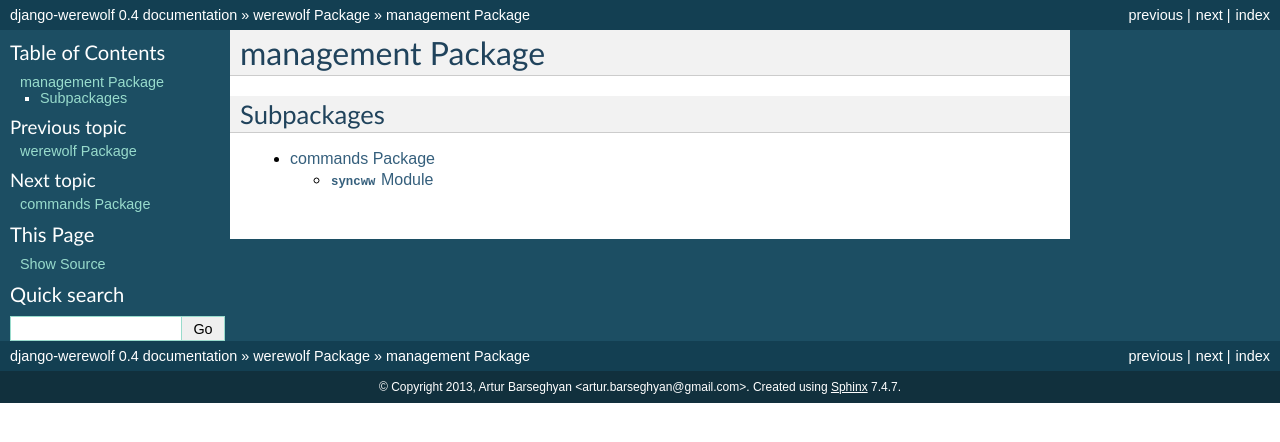
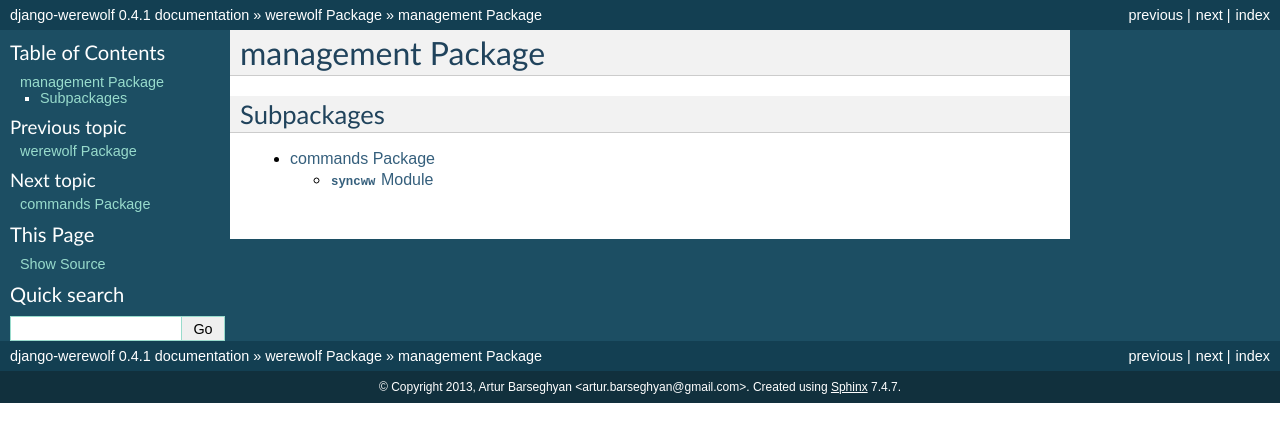
Before and after one commit to barseghyanartur/django-werewolf, a Sphinx documentation site: the page built from docs/werewolf.management.rst, in a window 1280 px wide. Shown: the top 442 px of the page. Built offline with Sphinx 7.4.7, drawn with Linux system fonts in a browser that asks for light colours.

Commit message:
minor version update

```diff
--- a/docs/conf.py
+++ b/docs/conf.py
@@ -54,9 +54,9 @@ copyright = u'2013, Artur Barseghyan <artur.barseghyan@gmail.com>'
 # built documents.
 #
 # The short X.Y version.
-version = '0.4'
+version = '0.4.1'
 # The full version, including alpha/beta/rc tags.
-release = '0.4'
+release = '0.4.1'
 
 # The language for content autogenerated by Sphinx. Refer to documentation
 # for a list of supported languages.
--- a/setup.py
+++ b/setup.py
@@ -6,7 +6,7 @@ try:
 except:
     readme = ''
 
-version = '0.4'
+version = '0.4.1'
 
 setup(
     name = 'django-werewolf',
```
Also changed, not shown: CHANGELOG.rst (+6 -16 lines), CREDITS.rst (added, +10 -0 lines).
